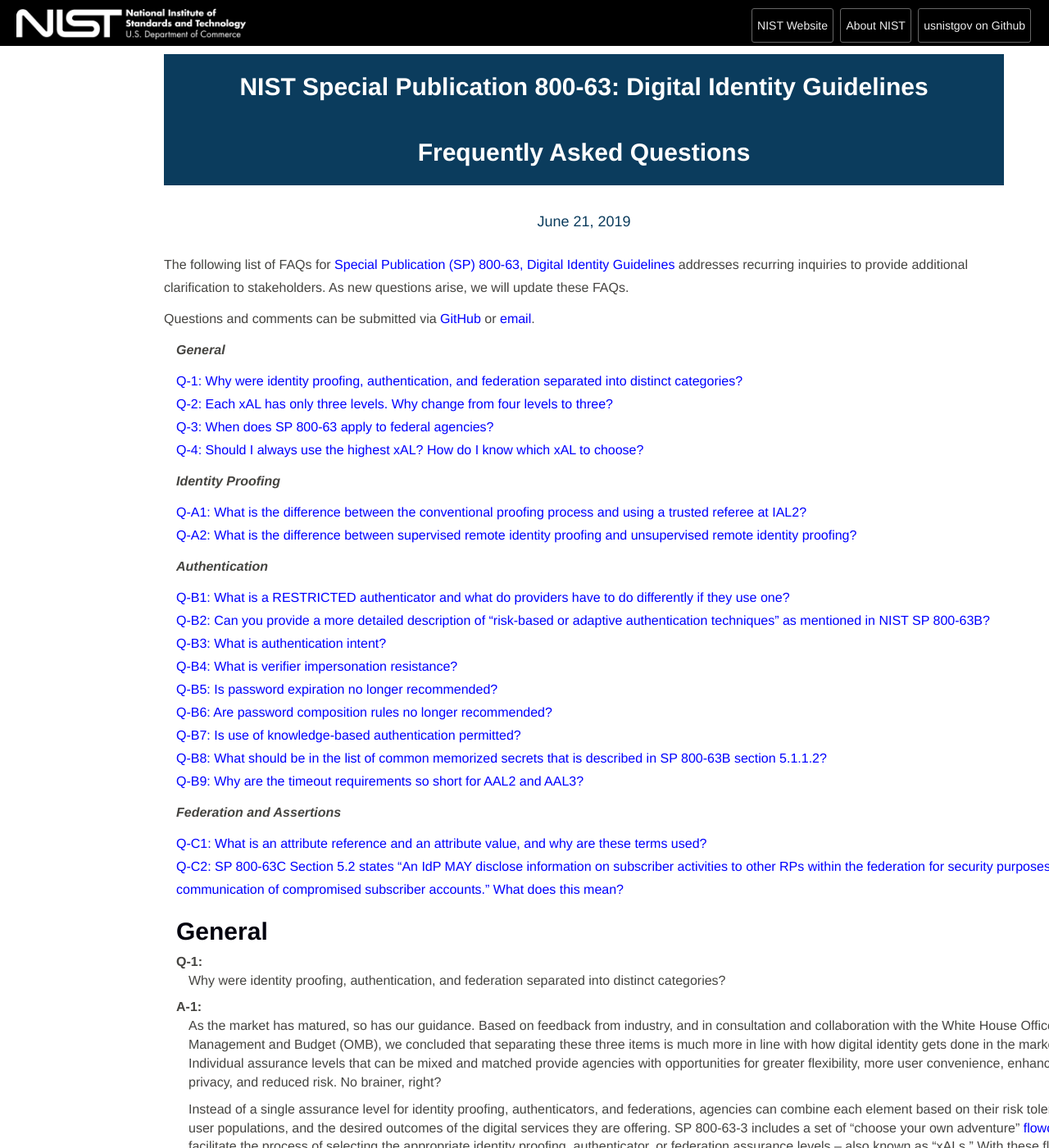
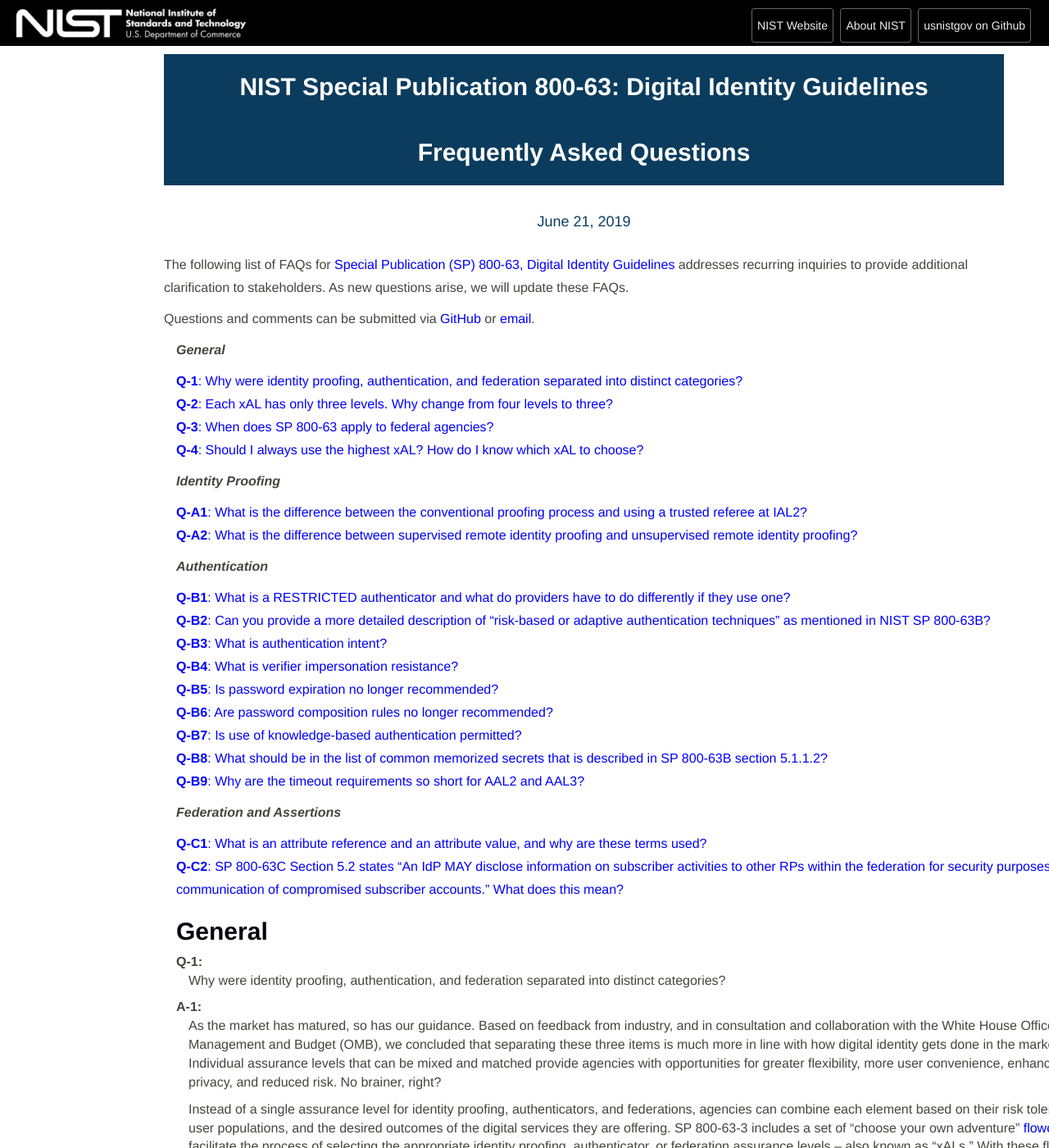
Before and after one commit to usnistgov/800-63-FAQ, a Jekyll site: the page built from index.md, in a window 1280 px wide and 1400 px high. Shown: the whole window at 82% size. Built offline with Jekyll 4.4.1, drawn with Linux system fonts in a browser that asks for light colours.

Commit message:
fix link format

```diff
--- a/faq.md
+++ b/faq.md
@@ -8,7 +8,7 @@
 
 {% assign items = site[c.label] | sort: "question" %}
 
-  {% for item in items %}<a href="#q-{{item.question | downcase}}">Q-{{item.question}}: {{ item.title }}</a>
+  {% for item in items %}[**Q-{{item.question}}**: {{ item.title }}](#q-{{item.question | downcase}})
 {% endfor %}
 
 {% endfor %}
```
